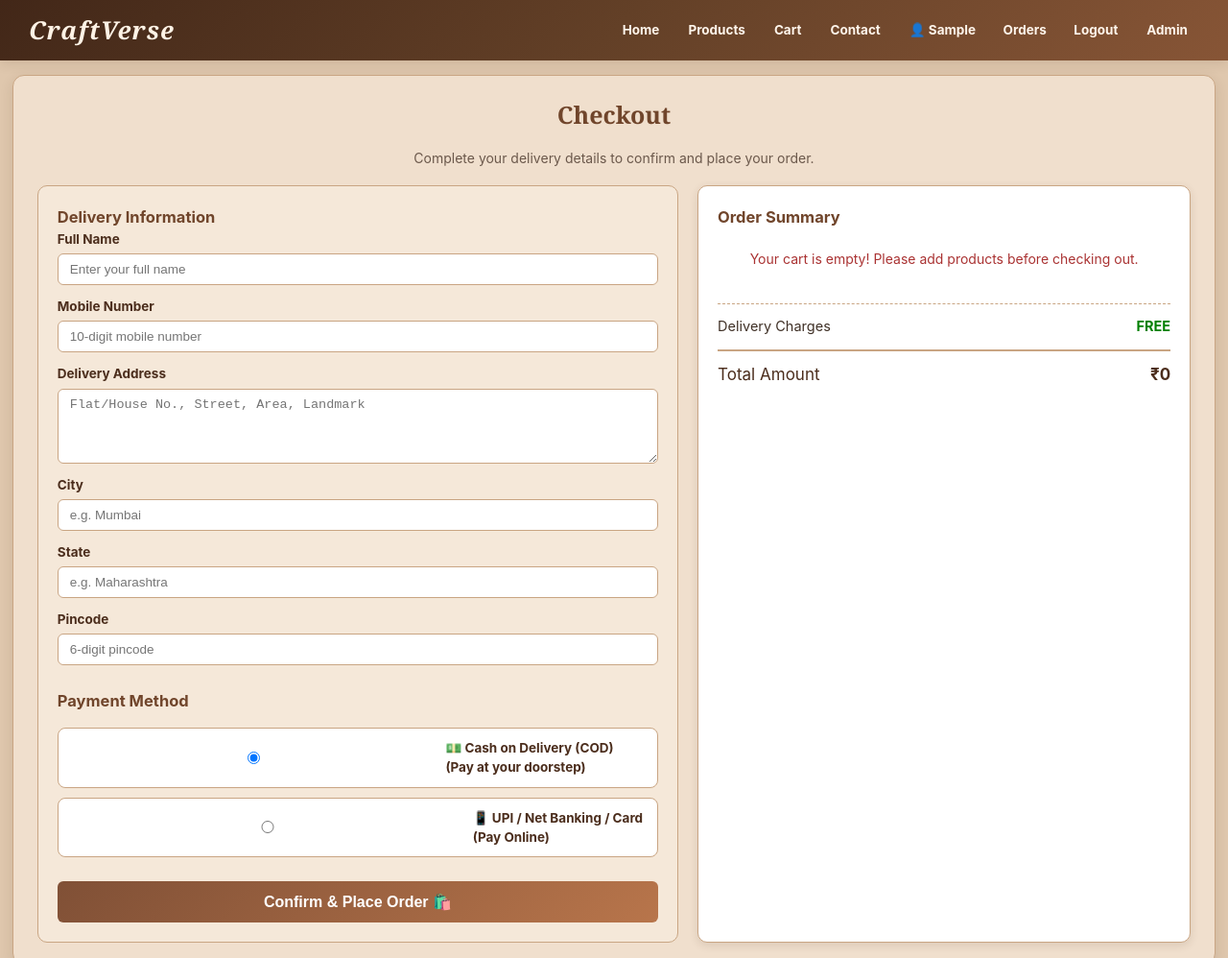
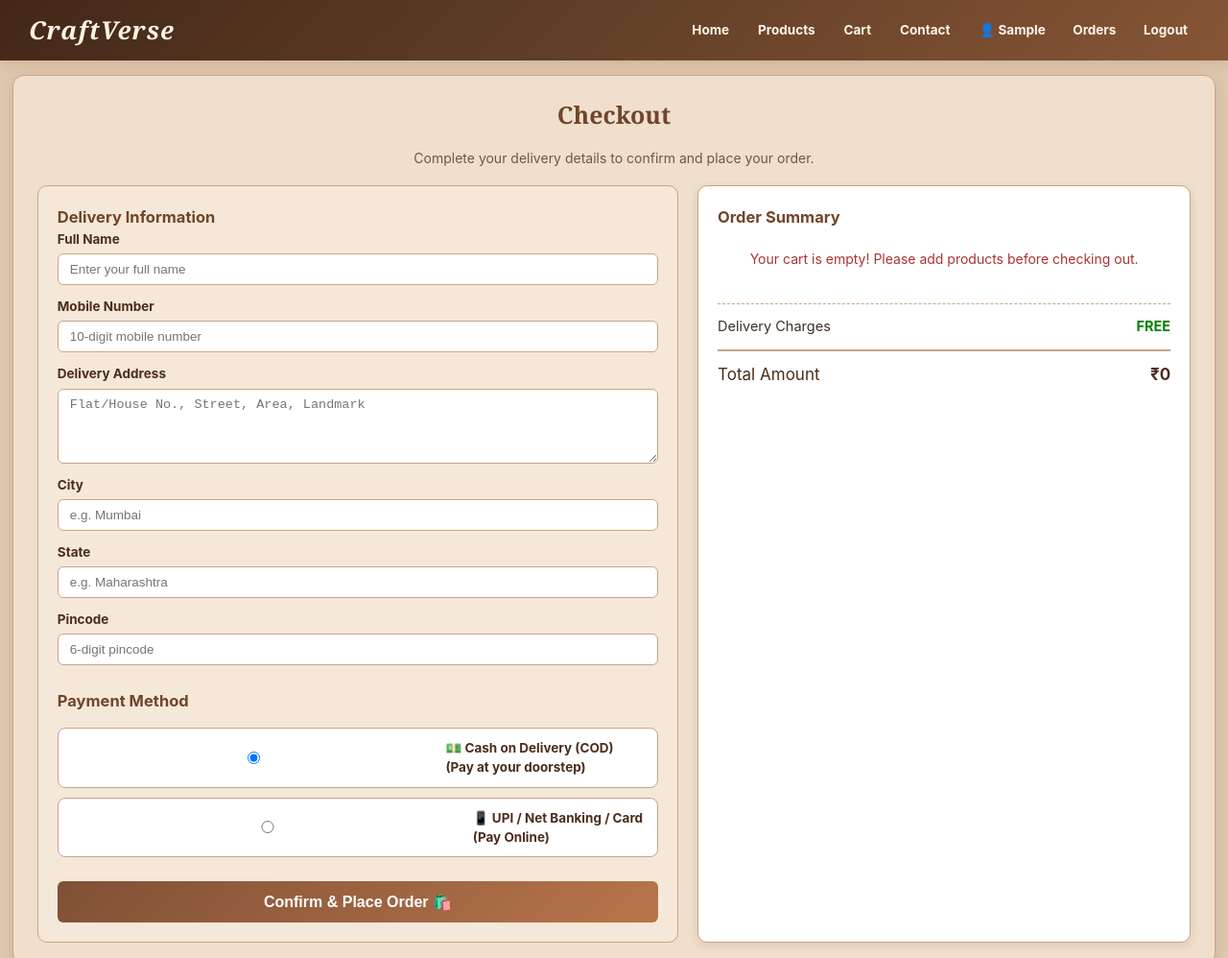
Before and after one commit to csankitagupta1121-gif/CraftVerse, a website: page checkout.html in a window 1280 px wide. Shown: the top 998 px of the page at 96% size. Drawn offline with Linux system fonts and the light colour scheme; sample sign-in values are in the browser's storage.

Commit message:
Hide admin navigation from public pages

```diff
--- a/checkout.html
+++ b/checkout.html
@@ -20,7 +20,6 @@
             <span id="nav-auth-links">
                 <a href="login.html">Login</a>
             </span>
-            <a href="admin.html">Admin</a>
         </nav>
     </header>
 
```
Also changed, not shown: cart.html (+0 -1 lines), contact.html (+0 -1 lines), index.html (+0 -1 lines), login.html (+0 -1 lines), orders.html (+0 -1 lines), product-details.html (+0 -1 lines), products.html (+0 -1 lines), profile.html (+0 -1 lines), register.html (+0 -1 lines).
